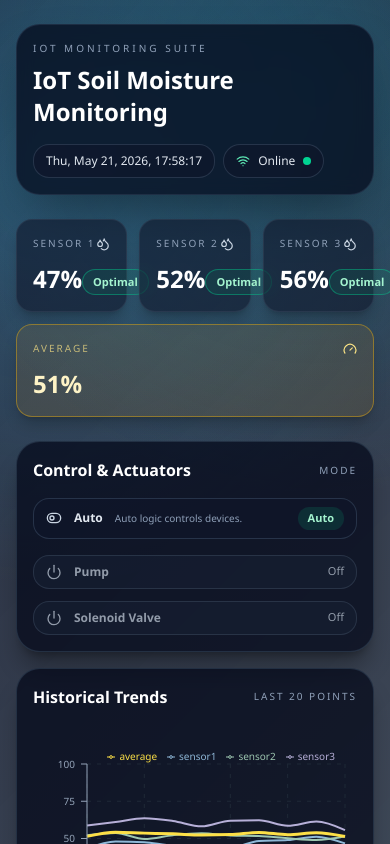
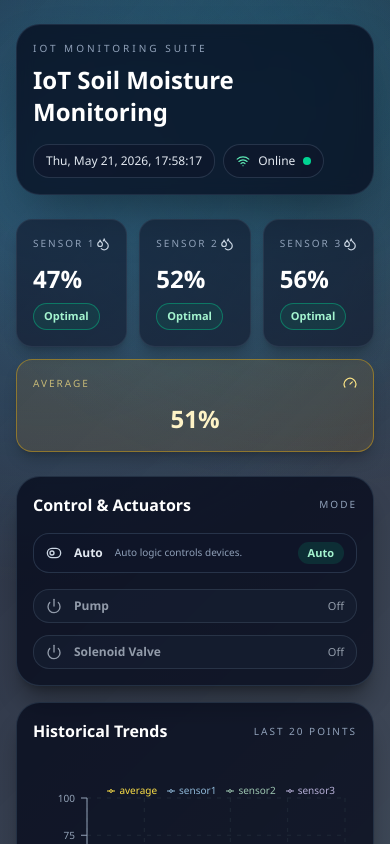
Before and after one commit to arieansyahsurya03-netizen/PPO, a React (Vite) app: page / in a window 390 px wide. Shown: the top 844 px of the page. Built offline with nearby package versions, Linux system fonts and the light colour scheme.

Commit message:
refactor: improve layout and styling for moisture display and responsiveness

```diff
--- a/src/App.tsx
+++ b/src/App.tsx
@@ -198,12 +198,12 @@ function App() {
           <span>{label}</span>
           <Droplets className="h-3.5 w-3.5 text-slate-300 md:h-4 md:w-4" />
         </div>
-        <div className="mt-3 flex items-end justify-between md:mt-4">
+        <div className="mt-3 flex flex-col gap-2 md:mt-4">
           <div className="text-2xl font-semibold text-white md:text-3xl">
             {value.toFixed(0)}%
           </div>
           <span
-            className={`rounded-full border px-2.5 py-1 text-[11px] font-semibold md:text-xs ${tone.className}`}
+            className={`w-fit rounded-full border px-2.5 py-1 text-[11px] font-semibold md:text-xs ${tone.className}`}
           >
             {tone.label}
           </span>
@@ -260,7 +260,7 @@ function App() {
               <span>Average</span>
               <Gauge className="h-3.5 w-3.5 text-amber-200 md:h-4 md:w-4" />
             </div>
-            <div className="mt-3 text-2xl font-semibold text-amber-100 md:mt-4 md:text-3xl">
+            <div className="mt-3 text-center text-2xl font-semibold text-amber-100 md:mt-4 md:text-3xl">
               {averageMoisture.toFixed(0)}%
             </div>
           </div>
```
